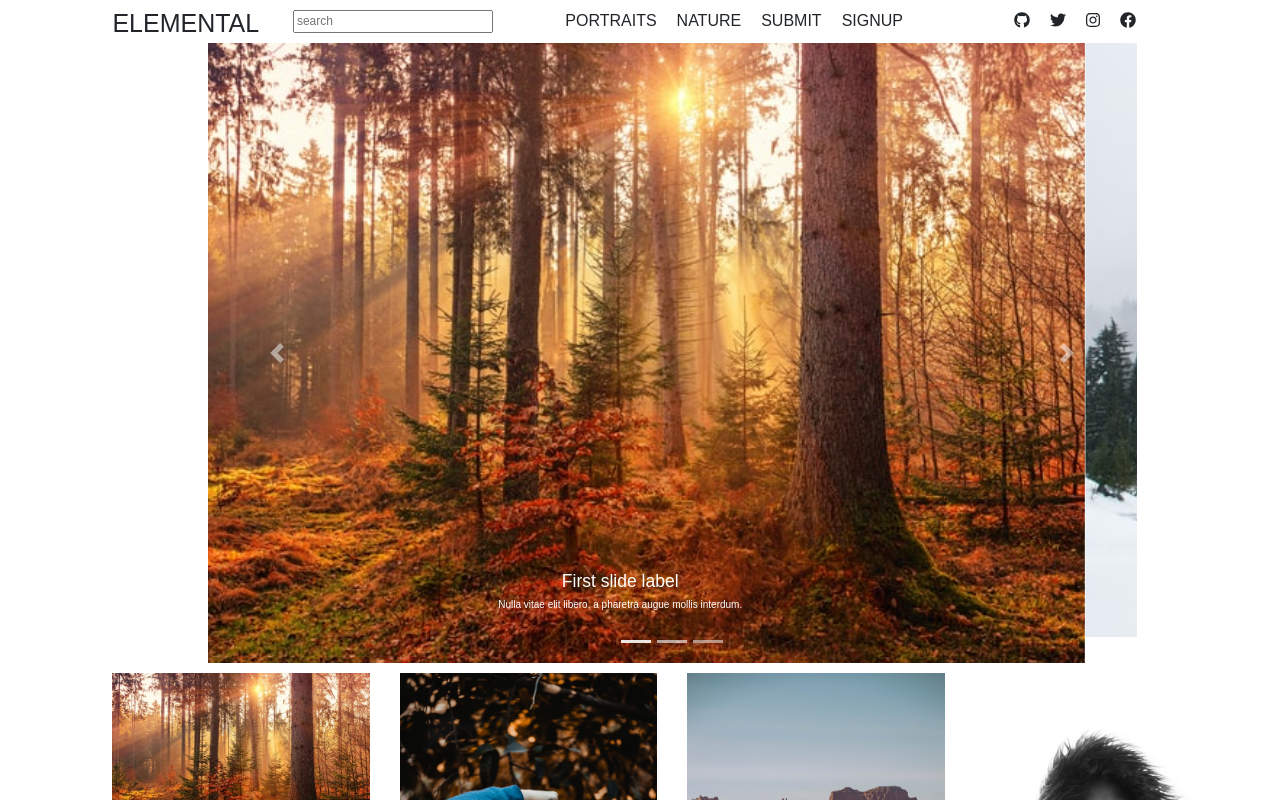
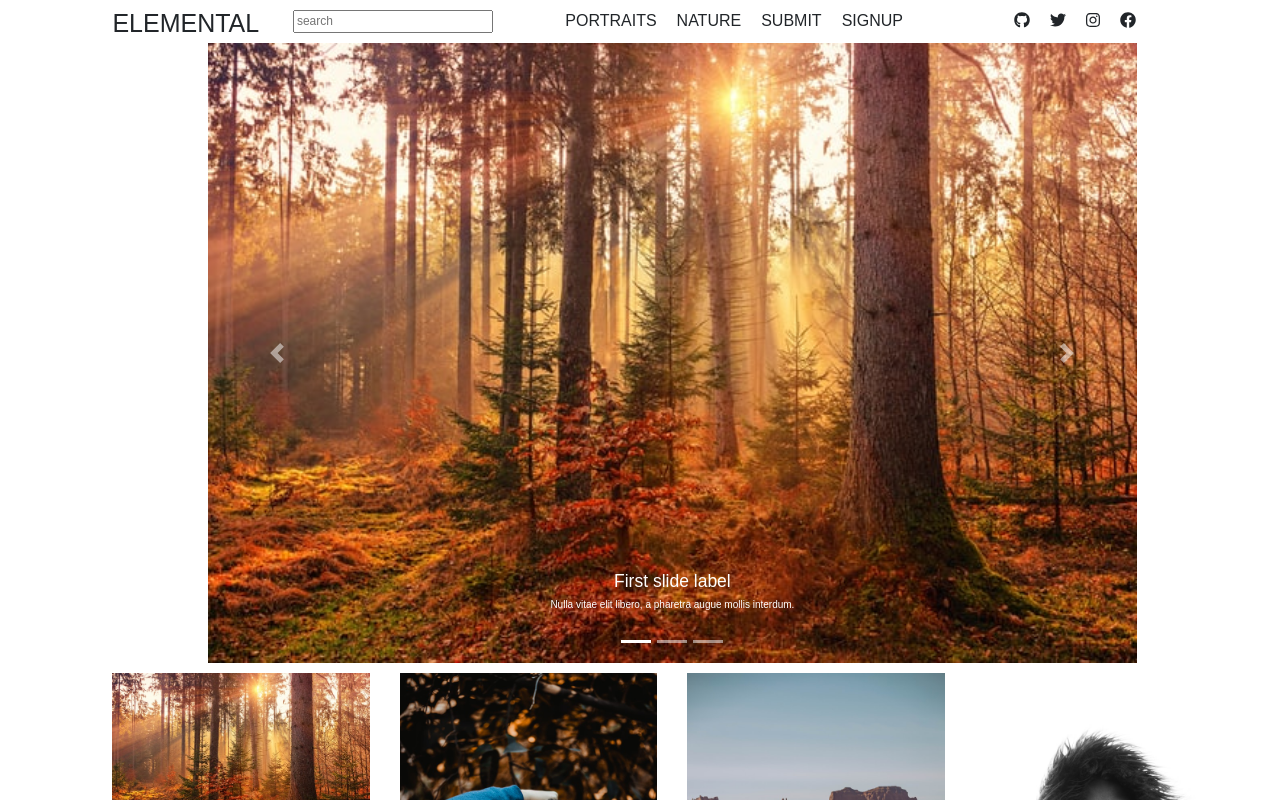
Before and after one commit to VladimirNeri/Elemental, a React (Create React App) app: page / in a window 1280 px wide. Shown: the top 800 px of the page. Built offline with nearby package versions, Linux system fonts and the light colour scheme.

Commit message:
interval

```diff
--- a/src/components/Hero/hero.js
+++ b/src/components/Hero/hero.js
@@ -10,7 +10,7 @@ import { HeroStyl } from './hero.style';
 const Hero = () => {
   return (
     <HeroStyl>
-      <Carousel>
+      <Carousel interval={8000}>
         <Carousel.Item>
           <img className='d-block w-100' src={slide01} alt='First slide' />
           <Carousel.Caption>
```
